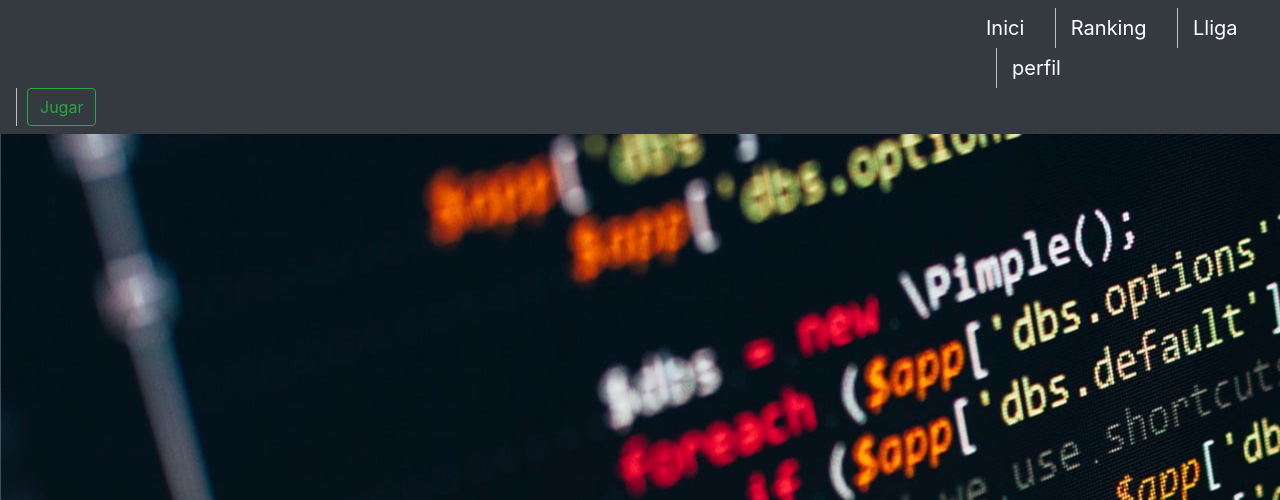
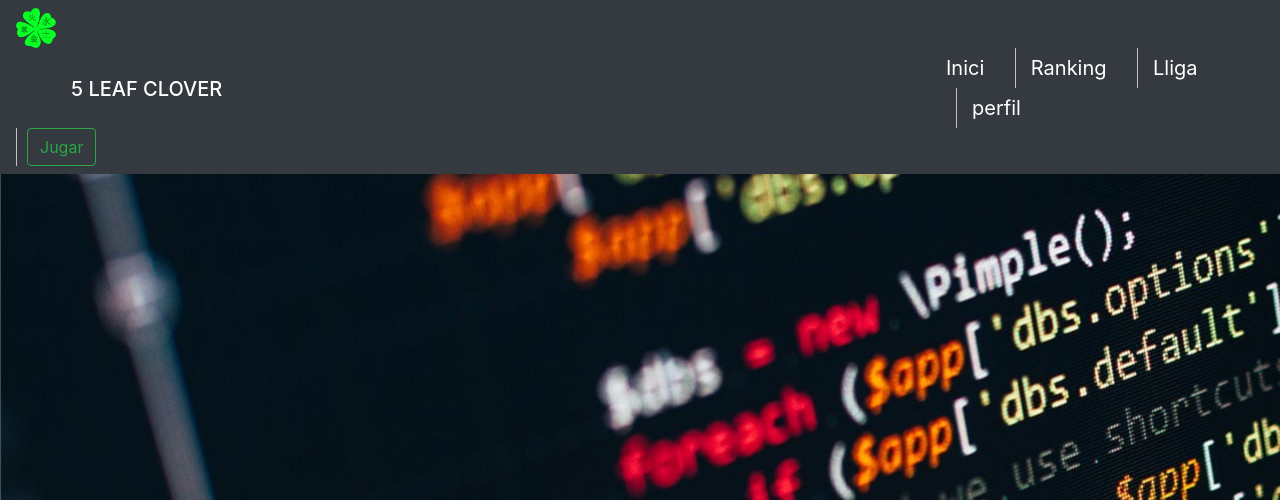
Before and after one commit to Mane9mb/5_leaf_clover, a PHP site: page /home.html in a window 1280 px wide; the page is wider, and only the part inside the window is pictured. Shown: the top 500 px of that part. Run offline with PHP 8.4, Linux system fonts and the light colour scheme.

Commit message:
Menú con logo
poco a poco ira cojiendo color

```diff
--- a/Web/home.html
+++ b/Web/home.html
@@ -15,6 +15,8 @@
   </head>
   <body>
   	<nav class="navbar navbar-dark bg-dark" style=" position: fixed; padding-right: 23px;">
+      <img src="img/logo.png" class="responsive" id="logo" ><a id="nom" class="navbar-brand" href="home.html"><h5>5 LEAF CLOVER</h5></a>
+
   		<div  id="menus" >
   		<a  id="a2" class="navbar-brand" href="home.html">Inici</a>
         <a  id="a1"class="navbar-brand" href="ranking.html" >Ranking</a>
--- a/Web/style/style.css
+++ b/Web/style/style.css
@@ -1,6 +1,6 @@
 
 #menus{
-	margin-left: 970px;
+	margin-left: 930px;
 
 
 }
@@ -36,3 +36,13 @@ padding-left: 305px;
 	font-size: 20px;
 	padding-top: 56px;
 }
+#logo{
+	width: 40px;
+	height: 40px;
+}
+#nom{
+	position: absolute;
+    height: 30px;
+    padding-right: 0px;
+    padding-left: 55px
+}
```
Also changed, not shown: Web/img/logo.png (added), 1 other file.
